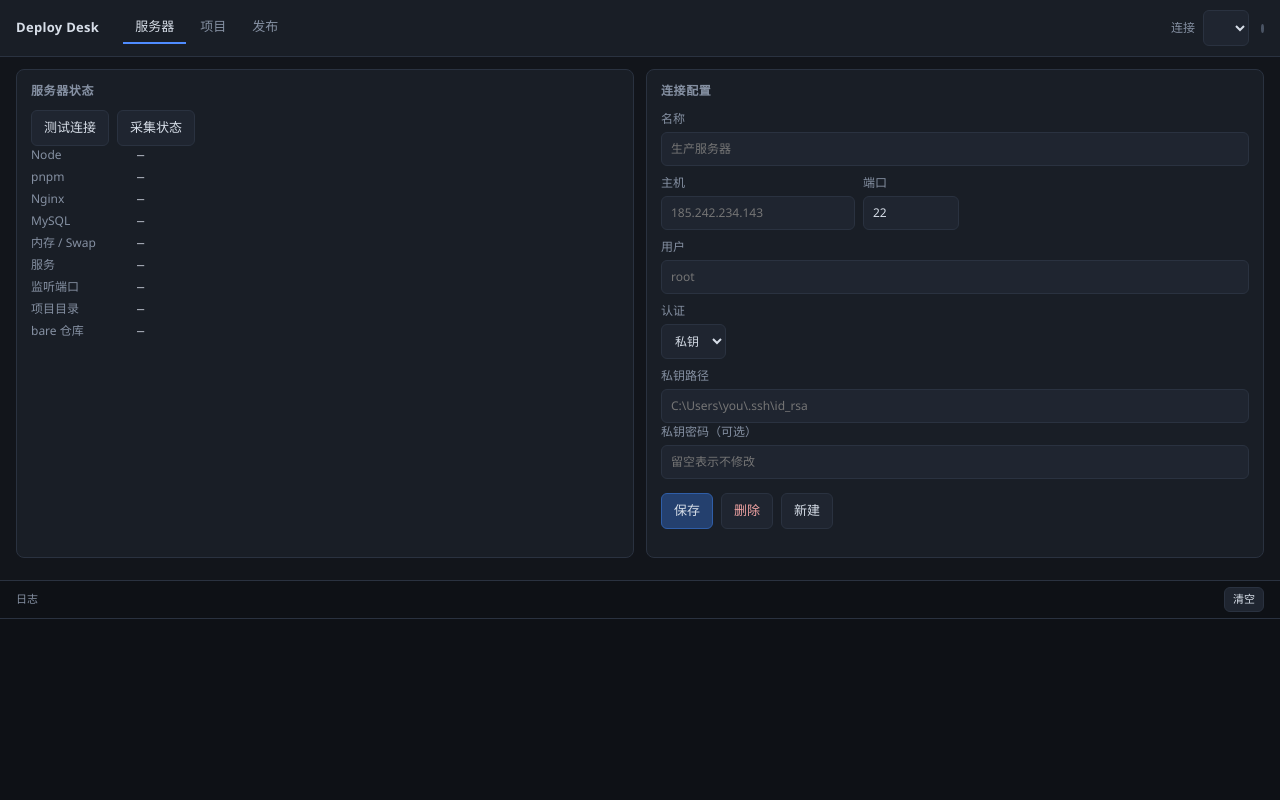
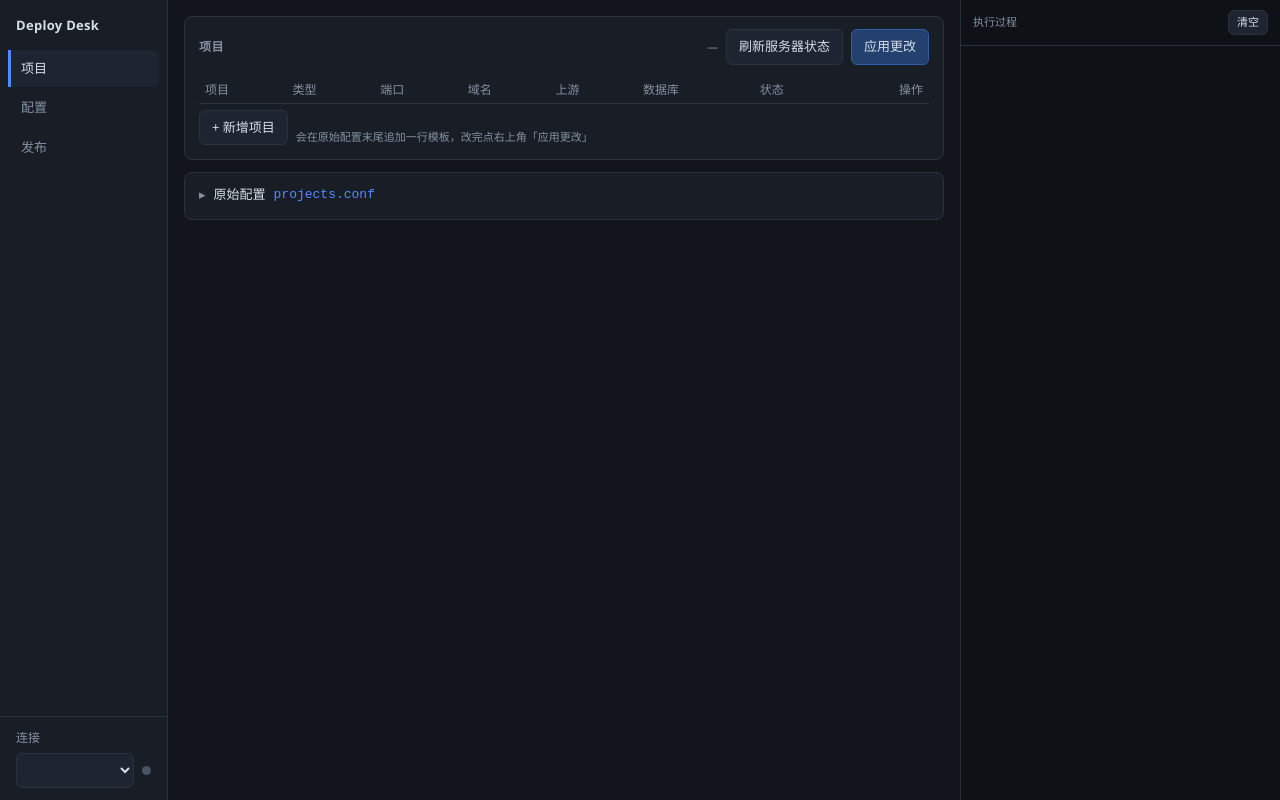
Before and after one commit to keep1224/deploy-desk, an Electron app: page renderer/index.html in a window 1280 px wide. Drawn offline with Linux system fonts and the light colour scheme; no server answers.

Commit message:
refactor(ui): move navigation to a left rail with a persistent log pane
Projects get their own page; connection settings and server status move to
a 配置 page, and the execution log now occupies a fixed column on the right.

Also fixes [hidden] being overridden by chip styles, which made the
unsaved-changes badge always visible, and keeps the project table inside
its card on narrower windows.

```diff
--- a/renderer/index.html
+++ b/renderer/index.html
@@ -7,23 +7,91 @@
     <link rel="stylesheet" href="style.css" />
   </head>
   <body>
-    <header class="bar">
-      <div class="bar-left">
+    <aside class="side">
       <div class="brand">Deploy Desk</div>
-        <nav class="tabs">
-          <button class="tab active" data-tab="server">服务器</button>
-          <button class="tab" data-tab="project">项目</button>
-          <button class="tab" data-tab="publish">发布</button>
+      <nav class="nav">
+        <button class="nav-item active" data-tab="project">项目</button>
+        <button class="nav-item" data-tab="config">配置</button>
+        <button class="nav-item" data-tab="publish">发布</button>
       </nav>
-      </div>
-      <div class="bar-group">
+      <div class="side-foot">
         <label for="profileSelect">连接</label>
+        <div class="row">
           <select id="profileSelect"></select>
           <span id="connDot" class="dot" title="未连接"></span>
         </div>
-    </header>
+      </div>
+    </aside>
 
-    <main class="panel" id="tab-server">
+    <main class="content">
+      <section class="panel" id="tab-project">
+        <section class="card">
+          <div class="card-head">
+            <h2>项目</h2>
+            <div class="card-tools">
+              <span id="projSummary" class="hint">—</span>
+              <span id="confDirty" class="chip warn" hidden>未应用</span>
+              <button id="btnProjRefresh" class="btn">刷新服务器状态</button>
+              <button id="btnApplyConf" class="btn primary">应用更改</button>
+            </div>
+          </div>
+
+          <div class="table-scroll">
+            <table class="tbl proj-tbl" id="projTable">
+              <thead>
+                <tr>
+                  <th>项目</th>
+                  <th>类型</th>
+                  <th>端口</th>
+                  <th>域名</th>
+                  <th>上游</th>
+                  <th>数据库</th>
+                  <th>状态</th>
+                  <th class="col-actions">操作</th>
+                </tr>
+              </thead>
+              <tbody></tbody>
+            </table>
+          </div>
+
+          <div class="row actions">
+            <button id="btnAddProject" class="btn">+ 新增项目</button>
+            <span class="hint">会在原始配置末尾追加一行模板，改完点右上角「应用更改」</span>
+          </div>
+        </section>
+
+        <section class="card">
+          <button type="button" class="section-toggle" id="btnToggleConf">
+            <span class="caret">▸</span> 原始配置 <code>projects.conf</code>
+            <span id="confPathHint" class="hint"></span>
+          </button>
+
+          <div id="confBox" hidden>
+            <div class="row">
+              <label class="grow">本地脚本目录（scripts/deploy）
+                <input id="scriptsDir" placeholder="例如 D:\code\my-api\scripts\deploy" />
+              </label>
+              <button id="btnPickScripts" class="btn narrow-btn">选择</button>
+            </div>
+
+            <div class="row actions">
+              <button id="btnLoadLocalConf" class="btn">从本地文件加载</button>
+              <button id="btnDownloadConf" class="btn">从服务器下载</button>
+              <button id="btnSaveLocalConf" class="btn">另存为本地</button>
+            </div>
+
+            <textarea id="confText" spellcheck="false" rows="12" placeholder="app-a-web   web   -      app-a.example.com   app-a-api   none
+app-a-api   api   3001   -                   -           mysql"></textarea>
+
+            <p class="hint">
+              列顺序：名称 · 类型 · 端口 · 域名 · 上游 api · db。db 写 <code>mysql</code> 建库（库名为项目名把 - 换成 _）、
+              写 <code>none</code> 不建库、也可直接写库名。应用会执行 <code>/opt/deploy/apply.sh</code>，幂等。
+            </p>
+          </div>
+        </section>
+      </section>
+
+      <section class="panel" id="tab-config" hidden>
         <section class="card">
           <h2>服务器状态</h2>
           <div class="row actions">
@@ -62,10 +130,10 @@
             </div>
             <div data-auth="key">
               <label>私钥路径<input name="keyPath" placeholder="C:\Users\you\.ssh\id_rsa" /></label>
-            <label>私钥密码（可选）<input name="passphrase" type="password" placeholder="留空表示不修改" /></label>
+              <label>私钥密码（可选）<input name="passphrase" type="password" placeholder="可选" /></label>
             </div>
             <div data-auth="password" hidden>
-            <label>密码<input name="password" type="password" placeholder="留空表示不修改" /></label>
+              <label>密码<input name="password" type="password" placeholder="输入密码后点保存" /></label>
             </div>
             <div class="row actions">
               <button type="submit" class="btn primary">保存</button>
@@ -75,74 +143,9 @@
             <p id="secretHint" class="hint"></p>
           </form>
         </section>
-    </main>
-
-    <main class="panel panel-single" id="tab-project" hidden>
-      <section class="card">
-        <div class="card-head">
-          <h2>项目</h2>
-          <div class="card-tools">
-            <span id="projSummary" class="hint">—</span>
-            <span id="confDirty" class="chip warn" hidden>未应用</span>
-            <button id="btnProjRefresh" class="btn">刷新服务器状态</button>
-            <button id="btnApplyConf" class="btn primary">应用更改</button>
-          </div>
-        </div>
-
-        <table class="tbl proj-tbl" id="projTable">
-          <thead>
-            <tr>
-              <th>项目</th>
-              <th>类型</th>
-              <th>端口</th>
-              <th>域名</th>
-              <th>上游</th>
-              <th>数据库</th>
-              <th>状态</th>
-              <th class="col-actions">操作</th>
-            </tr>
-          </thead>
-          <tbody></tbody>
-        </table>
-
-        <div class="row actions">
-          <button id="btnAddProject" class="btn">+ 新增项目</button>
-          <span class="hint">会在原始配置末尾追加一行模板，改完点右上角「应用更改」</span>
-        </div>
       </section>
 
-      <section class="card">
-        <button type="button" class="section-toggle" id="btnToggleConf">
-          <span class="caret">▸</span> 原始配置 <code>projects.conf</code>
-          <span id="confPathHint" class="hint"></span>
-        </button>
-
-        <div id="confBox" hidden>
-          <div class="row">
-            <label class="grow">本地脚本目录（scripts/deploy）
-              <input id="scriptsDir" placeholder="例如 D:\code\my-api\scripts\deploy" />
-            </label>
-            <button id="btnPickScripts" class="btn narrow-btn">选择</button>
-          </div>
-
-          <div class="row actions">
-            <button id="btnLoadLocalConf" class="btn">从本地文件加载</button>
-            <button id="btnDownloadConf" class="btn">从服务器下载</button>
-            <button id="btnSaveLocalConf" class="btn">另存为本地</button>
-          </div>
-
-          <textarea id="confText" spellcheck="false" rows="12" placeholder="app-a-web   web   -      app-a.example.com   app-a-api   none
-app-a-api   api   3001   -                   -           mysql"></textarea>
-
-          <p class="hint">
-            列顺序：名称 · 类型 · 端口 · 域名 · 上游 api · db。db 写 <code>mysql</code> 建库（库名为项目名把 - 换成 _）、
-            写 <code>none</code> 不建库、也可直接写库名。应用会执行 <code>/opt/deploy/apply.sh</code>，幂等。
-          </p>
-        </div>
-      </section>
-    </main>
-
-    <main class="panel" id="tab-publish" hidden>
+      <section class="panel" id="tab-publish" hidden>
         <section class="card">
           <h2>发布后端</h2>
           <label>仓库目录
@@ -175,15 +178,16 @@ app-a-api   api   3001   -                   -           mysql"></textarea>
             <button id="btnUpload" class="btn primary">上传</button>
           </div>
         </section>
+      </section>
     </main>
 
-    <footer class="console-wrap">
+    <aside class="console-wrap">
       <div class="console-head">
-        <span>日志</span>
+        <span>执行过程</span>
         <button id="btnClear" class="btn tiny">清空</button>
       </div>
       <pre id="console" class="console"></pre>
-    </footer>
+    </aside>
 
     <script src="app.js"></script>
   </body>
--- a/renderer/style.css
+++ b/renderer/style.css
@@ -14,6 +14,8 @@
 
 * { box-sizing: border-box; }
 
+[hidden] { display: none !important; }
+
 html, body {
   margin: 0;
   height: 100%;
@@ -23,60 +25,112 @@ html, body {
   overflow: hidden;
 }
 
-body { display: flex; flex-direction: column; }
-
-.bar {
-  display: flex;
-  align-items: center;
-  justify-content: space-between;
-  gap: 16px;
-  padding: 10px 16px;
-  background: var(--panel);
-  border-bottom: 1px solid var(--line);
+body {
+  display: grid;
+  grid-template-columns: 168px minmax(0, 1fr) 320px;
+  height: 100vh;
 }
 
-.brand { font-weight: 600; letter-spacing: .3px; }
+/* ── left nav ─────────────────────────────────────────────── */
+.side {
+  display: flex;
+  flex-direction: column;
+  background: var(--panel);
+  border-right: 1px solid var(--line);
+  min-height: 0;
+}
 
-.bar-left { display: flex; align-items: center; gap: 24px; }
+.brand {
+  padding: 16px 16px 14px;
+  font-weight: 600;
+  letter-spacing: .3px;
+}
 
-.tabs { display: flex; gap: 2px; }
-.tab {
+.nav {
+  display: flex;
+  flex-direction: column;
+  gap: 2px;
+  padding: 0 8px;
+}
+
+.nav-item {
+  padding: 9px 10px;
+  border: 0;
+  border-left: 3px solid transparent;
+  border-radius: 0 6px 6px 0;
   background: transparent;
-  border: 0;
-  border-bottom: 2px solid transparent;
   color: var(--muted);
-  padding: 5px 12px;
   font: inherit;
+  text-align: left;
   cursor: pointer;
 }
-.tab:hover { color: var(--text); }
-.tab.active { color: var(--text); border-bottom-color: var(--accent); }
+.nav-item:hover { color: var(--text); background: var(--panel-2); }
+.nav-item.active {
+  color: var(--text);
+  background: var(--panel-2);
+  border-left-color: var(--accent);
+}
 
-.bar-group { display: flex; align-items: center; gap: 8px; }
-.bar-group label { color: var(--muted); white-space: nowrap; }
+.side-foot {
+  margin-top: auto;
+  display: flex;
+  flex-direction: column;
+  gap: 6px;
+  padding: 12px 16px;
+  border-top: 1px solid var(--line);
+  color: var(--muted);
+  font-size: 12px;
+}
+.side-foot .row { align-items: center; gap: 8px; }
 
 .dot {
-  width: 9px; height: 9px; border-radius: 50%;
-  background: #4a5464; display: inline-block; margin-left: 4px;
+  flex: none;
+  width: 9px;
+  height: 9px;
+  border-radius: 50%;
+  background: #4a5464;
 }
-.dot.on { background: var(--ok); box-shadow: 0 0 8px rgba(63,191,127,.7); }
+.dot.on { background: var(--ok); box-shadow: 0 0 8px rgba(63, 191, 127, .7); }
 .dot.off { background: var(--err); }
 
+/* ── content ──────────────────────────────────────────────── */
+.content {
+  min-width: 0;
+  overflow: auto;
+  padding: 16px;
+}
+
 .panel {
-  flex: 1;
   display: grid;
-  grid-template-columns: 1fr 1fr;
+  grid-template-columns: minmax(0, 1fr);
   gap: 12px;
-  padding: 12px 16px;
-  overflow: auto;
   align-content: start;
 }
-
 .panel[hidden] { display: none; }
 
-.panel-single {
-  grid-template-columns: minmax(0, 1fr);
+#tab-config,
+#tab-publish {
+  grid-template-columns: repeat(auto-fit, minmax(330px, 1fr));
 }
+
+.card {
+  background: var(--panel);
+  border: 1px solid var(--line);
+  border-radius: 8px;
+  padding: 12px 14px 14px;
+  min-width: 0;
+}
+
+.card h2 {
+  margin: 0 0 10px;
+  font-size: 12px;
+  font-weight: 600;
+  color: var(--muted);
+  text-transform: uppercase;
+  letter-spacing: .6px;
+}
+
+.card code { color: var(--accent); text-transform: none; letter-spacing: 0; }
 
 .card-head {
   display: flex;
@@ -88,26 +142,6 @@ body { display: flex; flex-direction: column; }
 .card-head h2 { margin: 0; }
 .card-tools { display: flex; align-items: center; gap: 8px; }
 .card-tools .hint { margin: 0; }
-
-.card {
-  background: var(--panel);
-  border: 1px solid var(--line);
-  border-radius: 8px;
-  padding: 12px 14px 14px;
-}
-
-.card.span2 { grid-column: span 2; }
-
-.card h2 {
-  margin: 0 0 10px;
-  font-size: 12px;
-  font-weight: 600;
-  color: var(--muted);
-  text-transform: uppercase;
-  letter-spacing: .6px;
-}
-
-.card code { color: var(--accent); text-transform: none; letter-spacing: 0; }
 
 .kv {
   display: grid;
@@ -127,7 +161,7 @@ label.narrow { width: 96px; }
 
 .row { display: flex; gap: 8px; align-items: flex-end; }
 .row.actions { margin-top: 6px; }
-.grow { flex: 1; }
+.grow { flex: 1; min-width: 0; }
 
 input, select, textarea {
   background: var(--panel-2);
@@ -137,6 +171,7 @@ input, select, textarea {
   padding: 7px 9px;
   font: inherit;
   width: 100%;
+  min-width: 0;
 }
 
 input[type="checkbox"] { width: auto; margin: 0; }
@@ -174,6 +209,7 @@ textarea {
 
 .hint { color: var(--muted); font-size: 11px; margin: 6px 0 0; }
 
+/* ── tables ───────────────────────────────────────────────── */
 .tbl { width: 100%; border-collapse: collapse; font-size: 12px; margin-top: 10px; }
 .tbl th {
   text-align: left;
@@ -181,12 +217,14 @@ textarea {
   font-weight: 500;
   padding: 4px 6px;
   border-bottom: 1px solid var(--line);
+  white-space: nowrap;
 }
-.tbl td { padding: 4px 6px; border-bottom: 1px solid #232a35; font-family: var(--mono); }
+.tbl td { padding: 4px 5px; border-bottom: 1px solid #232a35; font-family: var(--mono); white-space: nowrap; }
 .tbl td.present { color: var(--ok); }
 .tbl td.missing { color: var(--err); }
 .tbl td.muted { color: var(--muted); }
-.tbl tbody:empty::after { content: ''; }
+
+.table-scroll { overflow-x: auto; }
 
 .section-toggle {
   display: flex;
@@ -210,14 +248,9 @@ textarea {
 .section-toggle .hint { margin: 0 0 0 auto; }
 
 .proj-tbl { margin-top: 8px; }
-.proj-tbl th { white-space: nowrap; }
-.proj-tbl td { white-space: nowrap; }
-.proj-tbl .mono { font-family: var(--mono); }
 .proj-tbl tr.bad td { background: rgba(239, 107, 107, .06); }
-.proj-tbl td.actions {
-  text-align: right;
-  padding-right: 0;
-}
+.proj-tbl td.ell { max-width: 148px; overflow: hidden; text-overflow: ellipsis; }
+.proj-tbl td.actions { text-align: right; padding-right: 0; }
 .proj-tbl td.actions .btn { margin-left: 6px; }
 .proj-tbl .col-actions { text-align: right; }
 .proj-empty {
@@ -243,19 +276,20 @@ textarea {
 .chip.warn { color: #e9c97a; border-color: #7a6127; background: rgba(227, 179, 65, .12); }
 .chip.bad { color: #f0a3a3; border-color: #7a3232; background: rgba(239, 107, 107, .12); }
 
+/* ── right console ────────────────────────────────────────── */
 .console-wrap {
-  height: 220px;
   display: flex;
   flex-direction: column;
-  border-top: 1px solid var(--line);
+  min-width: 0;
   background: #0e1116;
+  border-left: 1px solid var(--line);
 }
 
 .console-head {
   display: flex;
   justify-content: space-between;
   align-items: center;
-  padding: 6px 16px;
+  padding: 10px 12px;
   color: var(--muted);
   font-size: 11px;
   border-bottom: 1px solid var(--line);
@@ -264,7 +298,7 @@ textarea {
 .console {
   flex: 1;
   margin: 0;
-  padding: 10px 16px;
+  padding: 10px 12px;
   overflow: auto;
   font-family: var(--mono);
   font-size: 12px;
@@ -275,3 +309,13 @@ textarea {
 .console .err { color: var(--err); }
 .console .info { color: var(--accent); }
 .console .ok { color: var(--ok); }
+
+::-webkit-scrollbar { width: 10px; height: 10px; }
+::-webkit-scrollbar-track { background: transparent; }
+::-webkit-scrollbar-thumb {
+  background: #333c4a;
+  border: 3px solid transparent;
+  background-clip: padding-box;
+  border-radius: 6px;
+}
+::-webkit-scrollbar-thumb:hover { background-color: #414c5d; }
```
Also changed, not shown: main.js (+4 -4 lines), renderer/app.js (+14 -8 lines), README.md. Lines whose indentation alone changed are shown as unchanged.
